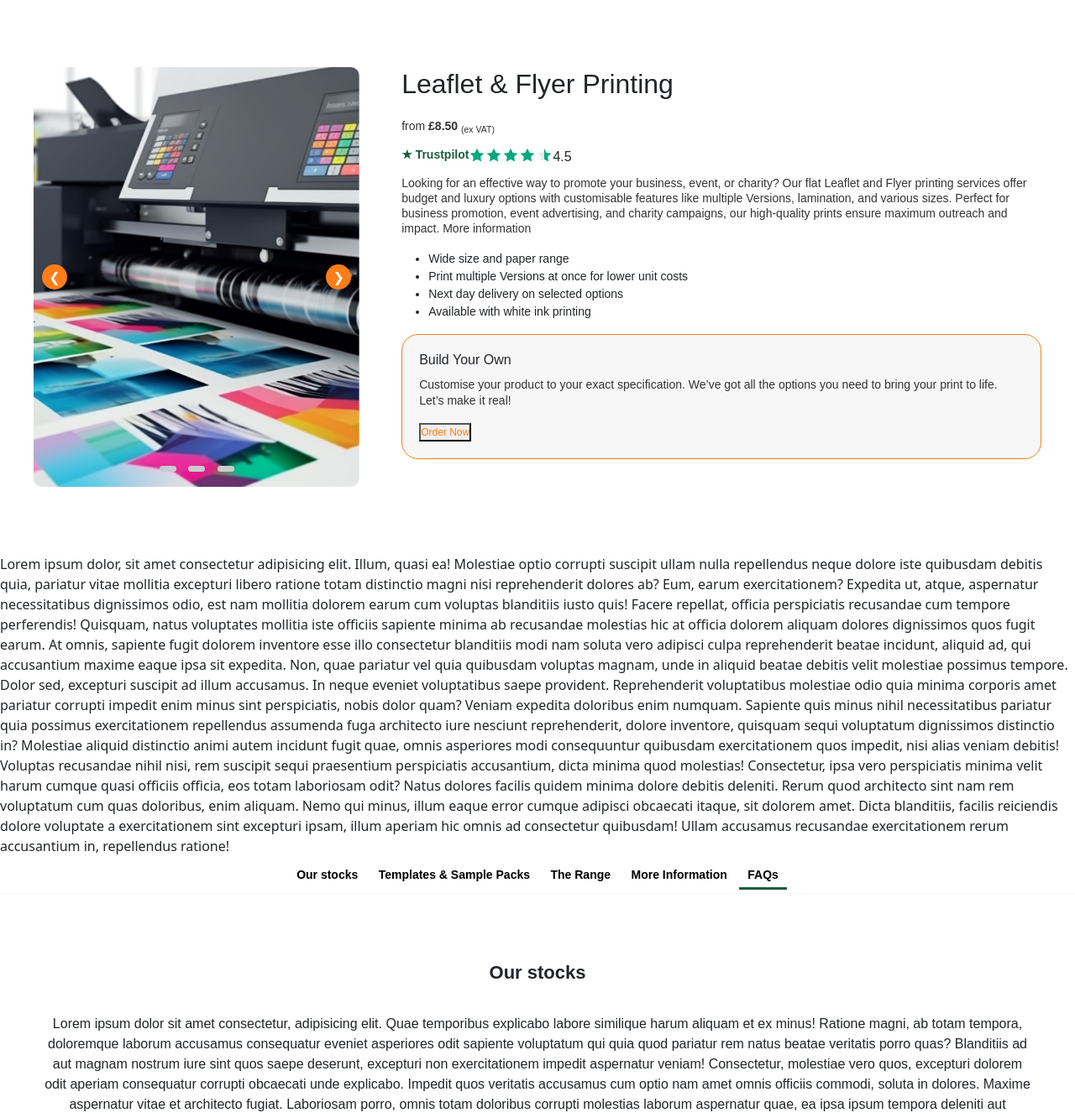
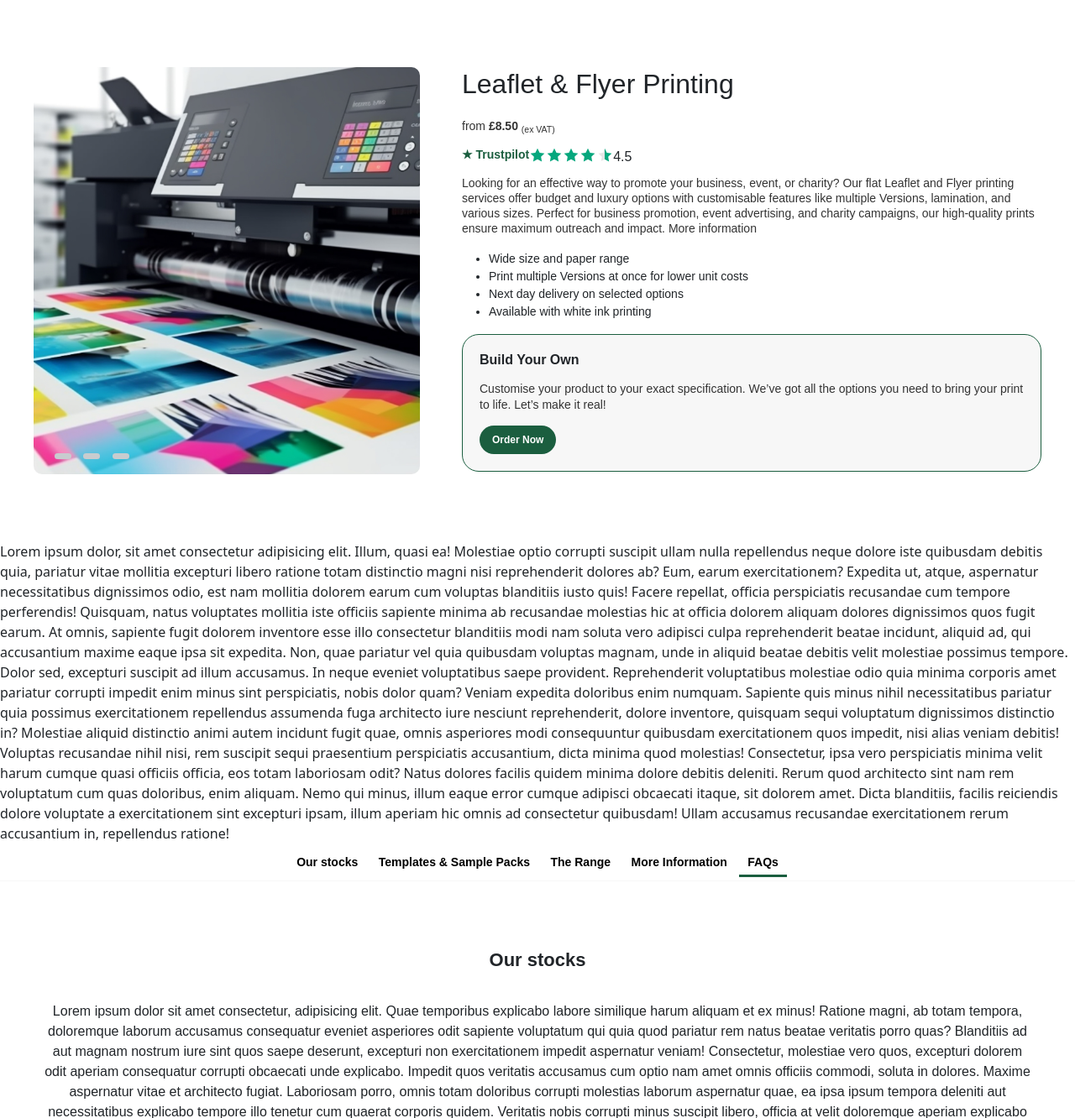
Before and after one commit to RinaDhanaba/printed, a PHP site: page /single-product in a window 1280 px wide. Shown: the part 221-1553 px from the top of the page at 84% size. Run offline with PHP 8.4, Linux system fonts and the light colour scheme.

Commit message:
product intro

```diff
--- a/css/single-product.css
+++ b/css/single-product.css
@@ -16,25 +16,27 @@
 .product-image-slider{
     position: relative;
     width: 100%;
-    height:500px;
+    height: 485px;
     overflow: hidden;
+    flex: 2;
 }
 
 .product-image-slider div{
-    height:500px;
+    height: 485px;
 }
 
 .product-image-slider img {
     width: 100%;
     border-radius: 10px;
-    height: 500px;
+    height: 485px;
     object-fit: cover;
 }
 
 .product-image-slider .dots{
- bottom:10px;
-height:20px;
-
+    text-align: start;
+    left:20px;
+    bottom:10px;
+    height:20px;
 }
 
 .product-image-slider .dot{
@@ -48,6 +50,11 @@ height:20px;
 }
 
 
+
+.single-product-info {
+    flex: 3;
+}
+
 .trustpilot-section-product{
     display:flex;
 }
@@ -55,7 +62,24 @@ height:20px;
 .customise-cta {
     padding:20px;
     background:var(--gary-bg);
-    border:1px solid var(--primary-color);
+    border:1px solid var(--secondary-color);
     border-radius:20px
 
 }
+
+.customise-cta:hover {
+    border:1px solid var(--primary-color);
+}
+.customise-cta .chat-button{
+    font-size: 12px;
+    font-weight: 600;
+}
+
+.customise-cta:hover .chat-button{
+    background: var(--primary-color);
+}
+
+.customise-cta h3{
+    margin-bottom:15px;
+    font-weight: 600;
+}
--- a/single-product.php
+++ b/single-product.php
@@ -31,11 +31,6 @@ $product_image_slider = [
                 <img src="<?php echo htmlspecialchars($slide['image']); ?>" alt="<?php echo htmlspecialchars($slide['title']); ?>">
             </div>
         <?php endforeach; ?>
-    </div>
-
-    <div class="slider-controls">
-        <button class="slider-btn prev">&#10094;</button>
-        <button class="slider-btn next">&#10095;</button>
     </div>
 
     <!-- Navigation Dots -->
@@ -81,7 +76,7 @@ $product_image_slider = [
 <div class="customise-cta">
     <h3>Build Your Own</h3>
     <p>Customise your product to your exact specification. We’ve got all the options you need to bring your print to life. Let’s make it real!</p>
-    <button id="orderNow" class="order-now">Order Now</button>
+    <button id="orderNow" class="chat-button">Order Now</button>
 </div>
 
 
```
